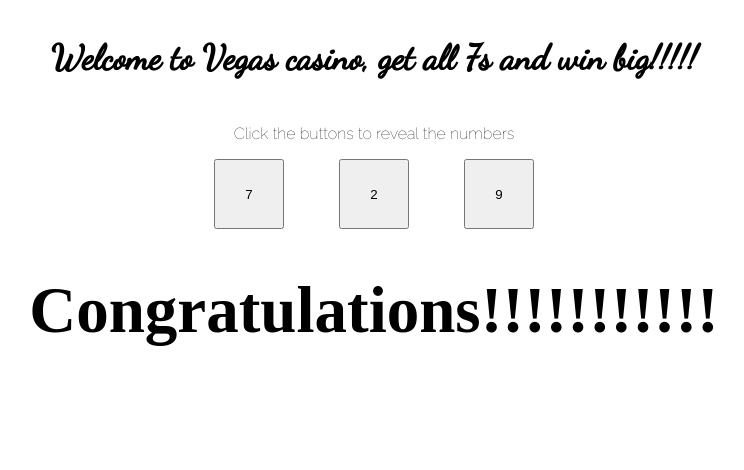
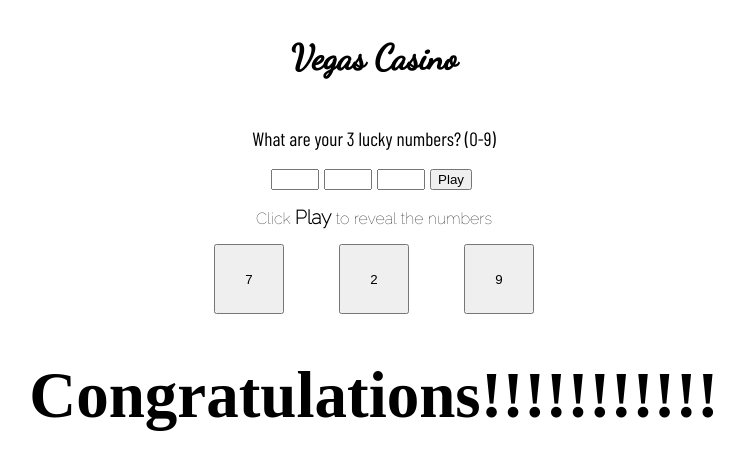
Before and after one commit to Brian-Nduhiu/vueLearn, a Vue app in the folder gamblerApp/: page / in a window 1280 px wide. Shown: the top 470 px of the page, without its empty margins (266-1010 px from the left). Built offline with nearby package versions, Linux system fonts and the light colour scheme; a web font is replaced by a local one.

Commit message:
Gambler App update

```diff
--- a/gamblerApp/src/App.vue
+++ b/gamblerApp/src/App.vue
@@ -2,15 +2,15 @@
 <script setup>
 // import components
 import Intro from "./components/Intro.vue";
-import Instructions from "./components/Instructions.vue";
+import Pregame from "./components/Pregame.vue";
 import Buttons from "./components/Buttons.vue";
 import Results from "./components/Results.vue";
 </script>
 
 <template>
   <div class="container">
-    <Intro/>
-  <Instructions/>
+  <Intro/>
+  <Pregame/>
   <Buttons/>
   <Results/>
   </div>
--- a/gamblerApp/src/assets/main.css
+++ b/gamblerApp/src/assets/main.css
@@ -1,11 +1,9 @@
-
-
-
 @import url('https://fonts.googleapis.com/css2?family=Dancing+Script:wght@500&family=Raleway:wght@100&display=swap');
 @import url('https://fonts.googleapis.com/css2?family=Raleway:wght@100&display=swap');
 @import url('https://fonts.googleapis.com/css2?family=Griffy&display=swap');
 @import url('https://fonts.googleapis.com/css2?family=Fasthand&display=swap');
 @import url('https://fonts.googleapis.com/css2?family=Noto+Nastaliq+Urdu&display=swap');
+@import url('https://fonts.googleapis.com/css2?family=Barlow+Condensed&display=swap');
 
 .container{
   display: flex;
@@ -23,10 +21,22 @@
   font-family: 'Dancing Script', cursive;
   font-size: 35px;
 }
+.numPickText{
+    font-family: 'Barlow Condensed', sans-serif;
+    font-size: larger;
+}
 .instructions{
   font-family: 'Raleway', sans-serif;
 }
-button{
+.instructions span{
+
+    font-size: larger;
+    font-weight: bolder;
+}
+.pregameInput{
+ margin-right: 5px;
+}
+.buttonResults{
   width: 70px;
   height: 70px;
 }
@@ -49,5 +59,4 @@ button{
 .results{
   font-family: 'Fasthand', cursive;
   font-size: 65px;
-
 }
--- a/gamblerApp/src/components/Buttons.vue
+++ b/gamblerApp/src/components/Buttons.vue
@@ -1,9 +1,9 @@
 <template>
 <div class="buttons buttonsContainer">
 
-<button >7</button>
-<button >2</button>
-<button >9</button>
+<button class="buttonResults">7</button>
+<button class="buttonResults">2</button>
+<button class="buttonResults">9</button>
 
 </div>
 </template>
--- a/gamblerApp/src/components/Instructions.vue
+++ /dev/null
@@ -1,3 +0,0 @@
-<template>
-    <p class="instructions">Click the buttons to reveal the numbers</p>
-</template>
--- a/gamblerApp/src/components/Intro.vue
+++ b/gamblerApp/src/components/Intro.vue
@@ -1,3 +1,3 @@
 <template>
-    <h2 class="intro">Welcome to Vegas casino, get all 7s and win big!!!!!</h2>
+    <h2 class="intro">Vegas Casino</h2>
 </template>
--- /dev/null
+++ b/gamblerApp/src/components/Pregame.vue
@@ -0,0 +1,10 @@
+<template>
+    <p class="numPickText">What are your 3 lucky numbers? (0-9)</p>
+    <form class="pregameForm">
+            <input type="number" name="lucky1" id="lucky1" min="0" max="9" class="pregameInput" required>
+            <input type="number" name="lucky2" id="lucky2" min="0" max="9" class="pregameInput" required>
+            <input type="number" name="lucky3" id="lucky3" min="0" max="9" class="pregameInput" required>
+            <button type="submit" class="pregameInput">Play</button>
+        </form>
+        <p class="instructions">Click <span>Play</span> to reveal the numbers</p>
+</template>
```
